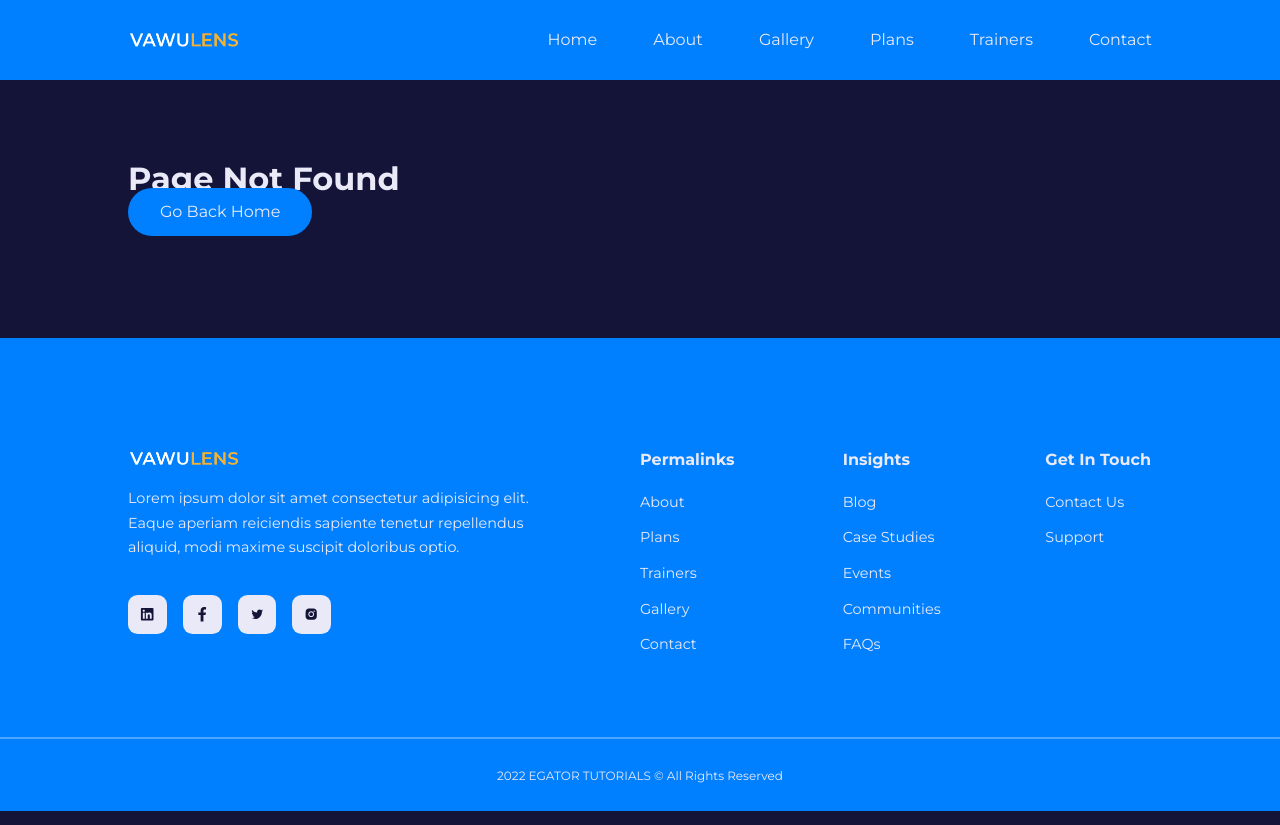
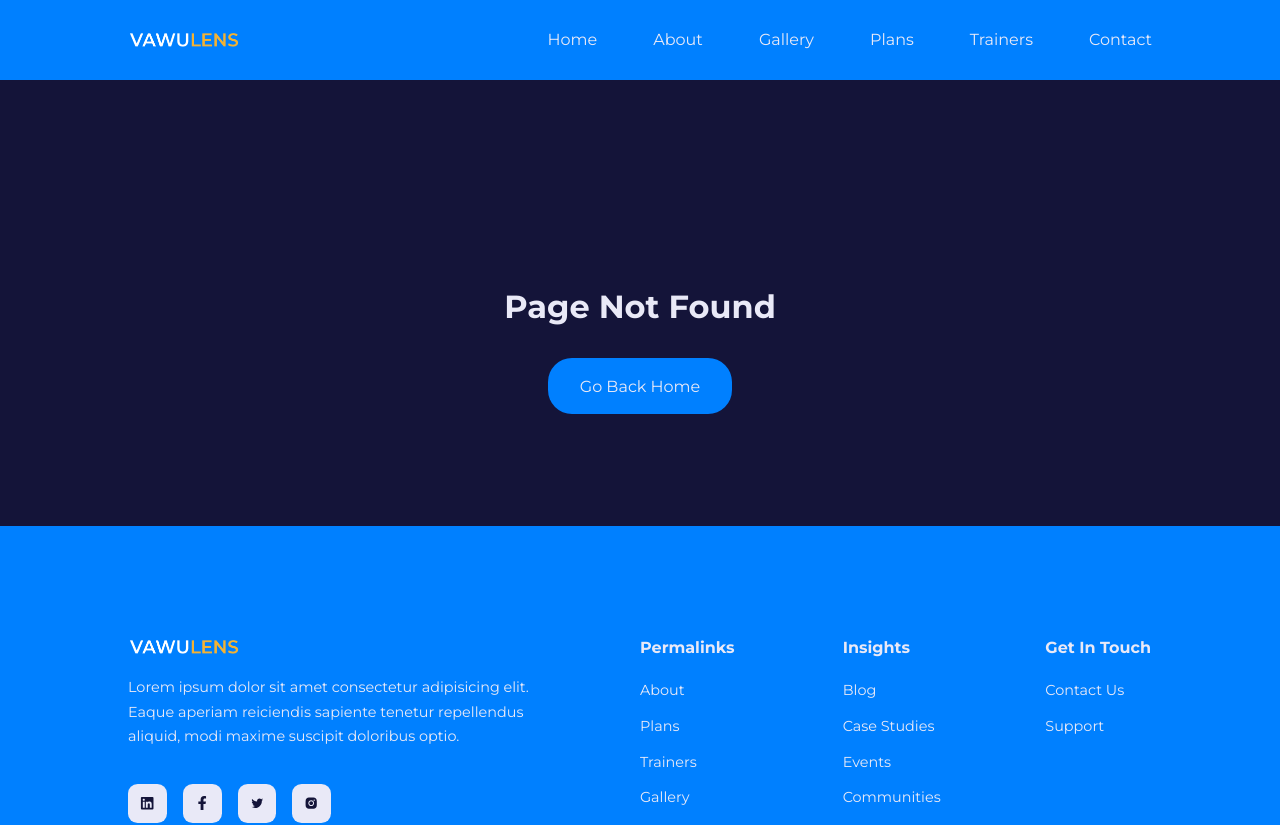
Before and after one commit to erickdc7/react-trainer-website, a React (Create React App) app: page /programs/111 in a window 1280 px wide. Shown: the top 825 px of the page. Built offline with nearby package versions, Linux system fonts and the light colour scheme; the HTML template or start-up script is replaced by a standard one.

Commit message:
styles added in notFound.css

```diff
--- a/src/pages/notFound/notFound.css
+++ b/src/pages/notFound/notFound.css
@@ -0,0 +1,9 @@
+.notfound__container {
+  text-align: center;
+  padding-top: 8rem;
+}
+
+.notfound__container .btn {
+  margin-top: 2rem;
+  display: inline-block;
+}
```
